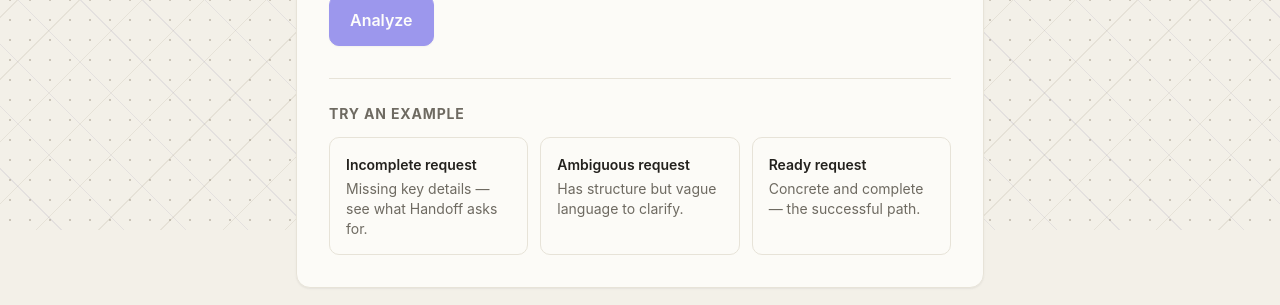
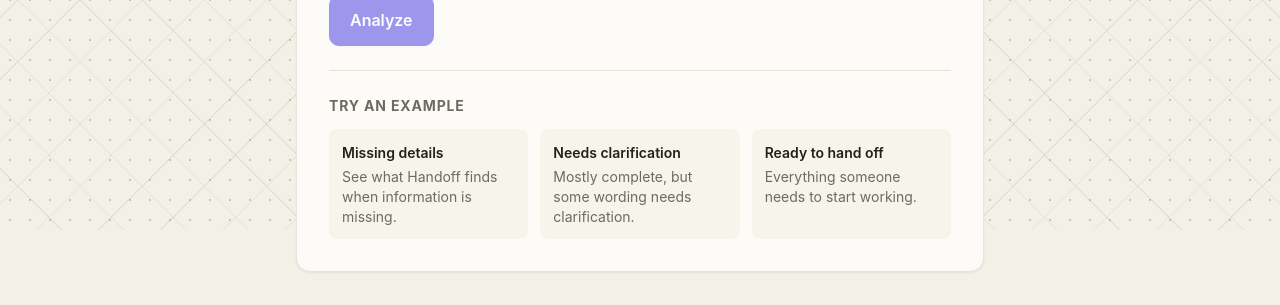
Before and after one commit to ali-scribe/Handoff, a React (Vite) app in the folder frontend/: page / in a window 1280 px wide. Shown: the part 570-875 px from the top of the page. Built offline with nearby package versions, Linux system fonts and the light colour scheme; no server answers.

Commit message:
Refine demo examples visual hierarchy and copy

```diff
--- a/frontend/src/data/demoExamples.ts
+++ b/frontend/src/data/demoExamples.ts
@@ -19,20 +19,20 @@ export interface DemoExample {
 export const DEMO_EXAMPLES: DemoExample[] = [
   {
     id: "incomplete",
-    title: "Incomplete request",
-    description: "Missing key details — see what Handoff asks for.",
+    title: "Missing details",
+    description: "See what Handoff finds when information is missing.",
     text: "Please prepare the final presentation for our database project and make it look professional. Add the important parts from our project and have it ready soon.",
   },
   {
     id: "ambiguous",
-    title: "Ambiguous request",
-    description: "Has structure but vague language to clarify.",
+    title: "Needs clarification",
+    description: "Mostly complete, but some wording needs clarification.",
     text: "Update the student portal before Friday. Use the latest design and make the dashboard easier to use. Keep the important existing features and make sure everything works properly.",
   },
   {
     id: "ready",
-    title: "Ready request",
-    description: "Concrete and complete — the successful path.",
+    title: "Ready to hand off",
+    description: "Everything someone needs to start working.",
     text: "Update the student portal dashboard for the Spring semester. Sara will implement the changes using the existing React frontend in the student-portal repository. Replace the current dashboard cards with the approved Spring semester design in Figma, keep the existing navigation and authentication behavior unchanged, and make the page responsive for desktop and mobile. The final output should be the updated dashboard committed to the repository. Complete it by September 30, 2026. The implementation is accepted when all existing dashboard tests pass, the approved Figma layout is matched, desktop and mobile layouts work correctly, and no existing navigation or authentication behavior is broken.",
   },
 ];
--- a/frontend/src/index.css
+++ b/frontend/src/index.css
@@ -473,7 +473,7 @@ h3.section-title {
  * Never competes with the textarea or Analyze button.
  */
 .demo-examples {
-  margin-top: var(--space-8);
+  margin-top: var(--space-6);
   padding-top: var(--space-6);
   border-top: 1px solid var(--color-border);
 }
@@ -501,18 +501,18 @@ h3.section-title {
   align-items: flex-start;
   gap: var(--space-1);
   text-align: left;
-  padding: var(--space-4);
-  border: 1px solid var(--color-border);
-  border-radius: var(--radius);
-  background: var(--color-surface);
+  padding: var(--space-3);
+  border: 1px solid transparent;
+  border-radius: var(--radius-sm);
+  background: var(--color-surface-2);
   cursor: pointer;
   transition: border-color var(--motion-micro) var(--ease),
     background var(--motion-micro) var(--ease);
 }
 
 .demo-example:hover:not(:disabled) {
-  border-color: var(--color-accent);
-  background: var(--color-surface-2);
+  border-color: var(--color-border-strong);
+  background: var(--color-surface);
 }
 
 .demo-example:focus-visible {
```
Also changed, not shown: 1 other file (tests, documents, lock files or other folders).
